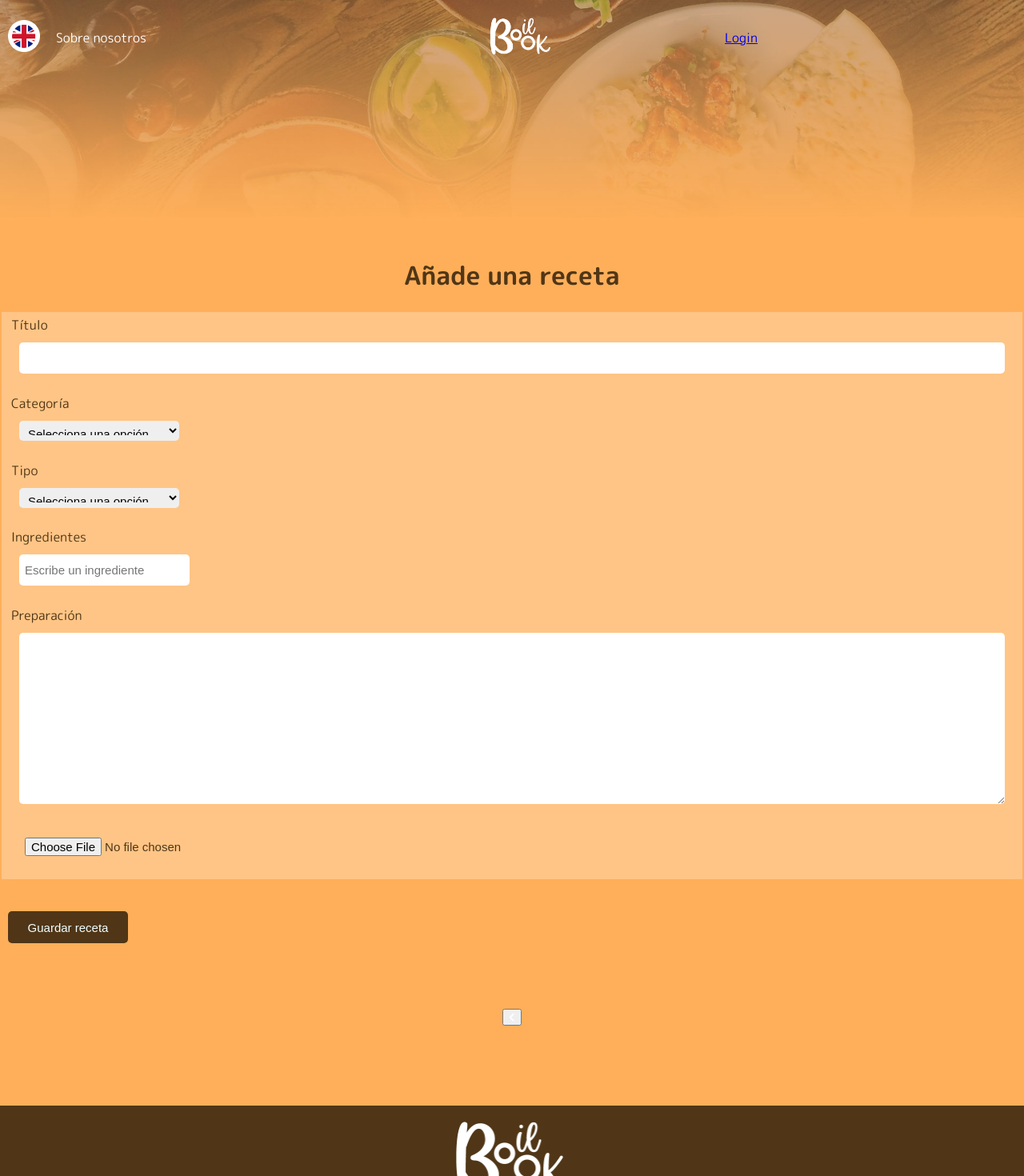
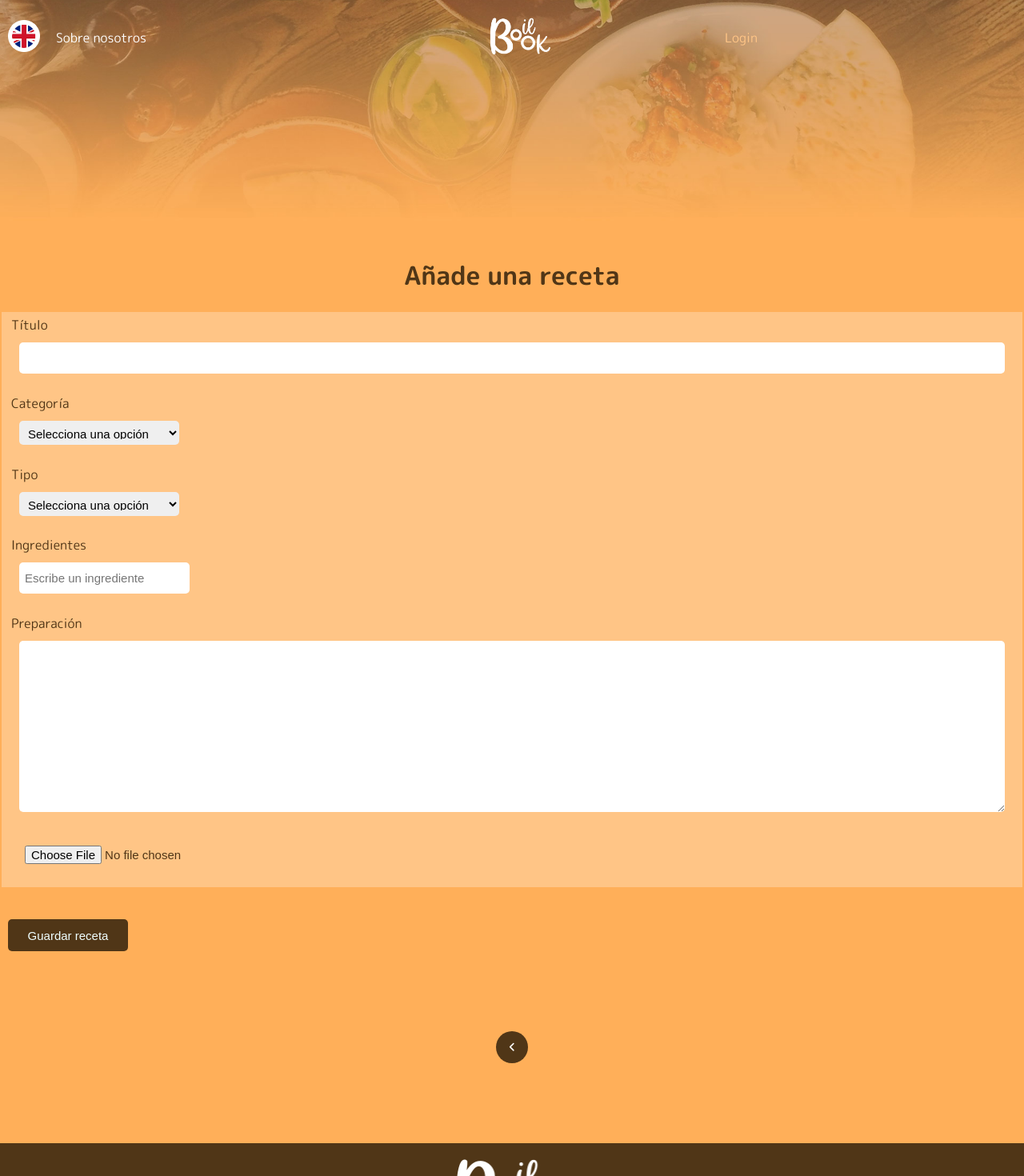
Before and after one commit to SandyNavalon/recipes-app, a React (Create React App) app: page /dashboard/add-recipes in a window 1280 px wide. Shown: the top 1470 px of the page at 80% size. Built offline with nearby package versions, Linux system fonts and the light colour scheme.

Commit message:
Merging  styles

```diff
--- a/src/Components/AddRecipes/AddRecipesComponent.jsx
+++ b/src/Components/AddRecipes/AddRecipesComponent.jsx
@@ -121,7 +121,7 @@ const AddRecipe = ({ handleSubmit }) => {
               <button type="submit">Guardar receta</button>
 
           </form>
-          <div>
+          <div className="back">
           <button >
             <Link to="/dashboard/"><FontAwesomeIcon className="icon" icon={faAngleLeft} /></Link>
           </button>
--- a/src/Components/AddRecipes/AddRecipesComponent.scss
+++ b/src/Components/AddRecipes/AddRecipesComponent.scss
@@ -27,7 +27,7 @@
         border: 0;
 
         img{
-            border-radius: 100px;
+            border-radius: 10px;
             border: 3px solid white;
 
             margin-bottom: 10px;
@@ -45,6 +45,9 @@
     select {
         cursor: pointer;
         width: 200px;
+        height: 30px;
+        padding: 7px;
+
     }
 
     button{
@@ -66,5 +69,28 @@
         @include button-active;
     }
 
+}
 
+.back{
+
+    button{
+        @include button;
+        background-color: $bgc-color-principal;
+        width: 40px;
+        height: 40px;
+        border-radius: 20px;
+        border: none;
+    }
+
+    button:disabled{
+        @include button-disabled;
+    }
+
+    button:hover{
+        @include button-hover;
+    }
+
+    button:active{
+        @include button-active;
+    }
 }
--- a/src/Components/AddRecipes/IngredientsList/ingredients.js
+++ b/src/Components/AddRecipes/IngredientsList/ingredients.js
@@ -87,6 +87,7 @@ let ingredients = [
     'Merluza🐟',
     'Mostaza🌭',
     'Muslos de pavo🍗',
+    'Naranja',
     'Nata cocinar 🥛',
     'Nata montada🥛',
     'Nueces🥜',
--- a/src/Components/NavbarOne/NavbarOne.jsx
+++ b/src/Components/NavbarOne/NavbarOne.jsx
@@ -45,11 +45,11 @@ const NavbarOne = () => {
                       <NavLink to="/dashboard" className="navbarOne__col2-link"><p > Chef {user.user}  </p></NavLink>
                     </div>
                     <NavLink onClick={handleLogout} className="navbarOne__col2-link" to="/">
-                       <p>| Logout</p>
+                      <p>| Logout</p>
                     </NavLink>
                 </div>
 
-               </div>
+              </div>
             </div>
         {/**fila2 */}
 
@@ -76,7 +76,7 @@ const NavbarOne = () => {
         <div className="navbarOne__col2">
           <div><p></p></div>
 
-       </div>
+      </div>
     </div>
 {/**fila2 */}
 
--- a/src/Components/NavbarOne/NavbarOne.scss
+++ b/src/Components/NavbarOne/NavbarOne.scss
@@ -29,6 +29,7 @@
     background-size: cover;
     background-position: center bottom;
     padding-bottom: 100px;
+
     &__row1{
         max-width: 1280px;
         width: 100%;
@@ -49,6 +50,7 @@
                 width: 40px;
                 margin-right:30px;
             }
+
         &__col2 {
             width: 50%;
             margin-top: 50px;
@@ -58,14 +60,13 @@
             text-align: right;
             margin-right:20px;
             color: #fff;
+
         }
 
         &__col2-items{
             display: flex;
             flex-direction: row;
             align-content: center;
-
-
         }
 
                 &__col2-user{
@@ -73,7 +74,7 @@
                     display: flex;
                     flex-direction: row;
                     justify-content:start;
-
+                    text-transform: capitalize;
 
                     img{
                         width: 20px;
--- a/src/Components/NavbarTwo/Navbar.scss
+++ b/src/Components/NavbarTwo/Navbar.scss
@@ -33,8 +33,6 @@
         margin: 0 auto;
         padding-top: 20px;
 
-
-
     }
 
     &__box0{
@@ -58,8 +56,6 @@
         margin-left:10px;
         width: 30%;
 
-
-
         &-lang{
 
             &-icon{
@@ -82,7 +78,6 @@
                 color:$btn-second;
             }
 
-
         }
     }
 
@@ -94,7 +89,6 @@
         margin-right:10px;
         width: 30%;
         text-decoration: none;
-
 
 
         &-user{
@@ -145,9 +139,7 @@
 
                 .logout-hover:hover{
                     color:$btn-second;
-
                 }
-
 
             }
 
@@ -167,6 +159,16 @@
             color:chocolate;
         }
 
+        &-login{
+            display: flex;
+            align-items: center;
+
+            &-link{
+                text-decoration: none;
+                color: $ligth;
+            }
+        }
+
     }
 
 
--- a/src/Components/NavbarTwo/NavbarTwo.jsx
+++ b/src/Components/NavbarTwo/NavbarTwo.jsx
@@ -52,7 +52,7 @@ const NavbarTwo = () => {
               <div className="navbar__box2-logout">
 
                 <NavLink onClick={handleLogout} className={({ isActive }) => (isActive ? "active" : "inactive")} to="/">
-                 | <FontAwesomeIcon className="navbar__box2-logout-icon" icon={ faDoorOpen}/><span className="logout-hover"> Logout</span>
+                | <FontAwesomeIcon className="navbar__box2-logout-icon" icon={ faDoorOpen}/><span className="logout-hover"> Logout</span>
                 </NavLink>
               </div>
           </div>
@@ -73,8 +73,8 @@ const NavbarTwo = () => {
             </NavLink>
           </div>
 
-          <div className="navbar__box2-log">
-            <NavLink onClick={handleLogout}  to="/login">
+          <div className="navbar__box2-login">
+            <NavLink className="navbar__box2-login-link" to="/login">
                   Login
             </NavLink>
           </div>
--- a/src/Pages/Dashboard/dashboard.index.jsx
+++ b/src/Pages/Dashboard/dashboard.index.jsx
@@ -88,7 +88,7 @@ function Dashboard(props) {
 
 
 
-  const deleteSeletedIngredients = (ingredients) => {
+  const deleteSelectedIngredients = (ingredients) => {
     const newIngredients = selectedIngredients.filter((i) => i !== ingredients);
     setSelectedIngredients(newIngredients);
     updateSearchFilter(newIngredients);
@@ -101,10 +101,10 @@ function Dashboard(props) {
       <>
         <div>
           <h3>LISTA INGREDIENTES</h3>
-          <ul>
+          <ul className="dashboard__recommender-list-select">
             {selectedIngredients.map((item) => (
               <li key={item}>
-                <span onClick={() => deleteSeletedIngredients(item)}><FontAwesomeIcon icon={faXmark}/> </span>
+                <span onClick={() => deleteSelectedIngredients(item)}><FontAwesomeIcon icon={faXmark}/> </span>
                 <span>{item}</span>
               </li>
             ))}
@@ -119,7 +119,7 @@ function Dashboard(props) {
 
     return (
       <>
-        <ul>
+        <ul className="dashboard__recommender-list-sugg">
           {suggestions.map((item, index) => (
             //al hacer click disparas la funcion de sugerencia seleccionada
             //que envia item que es un array de sugerencias
--- a/src/Pages/Dashboard/dashboard.scss
+++ b/src/Pages/Dashboard/dashboard.scss
@@ -57,6 +57,25 @@
             border-radius: 5px;
             padding: 10px;
         }
+
+        &-list{
+            &-sugg{
+                li{
+                    cursor: pointer;
+                    list-style: none;
+                }
+                li:hover{
+                    font-weight: bold;
+                }
+            }
+
+            &-select{
+                cursor: pointer;
+                list-style: none;
+            }
+
+
+        }
     }
     &__recipeTitle{
         text-align: center ;
@@ -96,9 +115,9 @@
              justify-content: center;
              position: relative;
 
-         }
-
-          &__list-item{ @include card;
+        }
+        &__list-item{
+            @include card;
 
 
                 .img {
@@ -113,12 +132,9 @@
                     }
                 }
 
+        }
 
-
-
-          }
-
-          &__list-item:hover{
+        &__list-item:hover{
             z-index: 100;
             animation: scale .4s linear;
             animation-fill-mode: forwards;
@@ -142,7 +158,6 @@
             100% {
                 -webkit-transform: scale(1.1);
                 transform: scale(1.1);
-
             }
         }
 
@@ -159,16 +174,12 @@
             @include mobile{
                 left:350px
             }
-
         }
 
         &__delete:hover{
-
                 background-color: $btn-second;
-
         }
     }
-
 
 .no-link {
     text-decoration: none;
@@ -177,11 +188,10 @@
 
 
 
- @media only screen and (max-width: 600px) {
+@media only screen and (max-width: 600px) {
 .dashboard{
 
     &__row1{
-
         display: flex;
         flex-direction: row;
         justify-content: center;
--- a/src/Pages/Home/home.scss
+++ b/src/Pages/Home/home.scss
@@ -8,13 +8,12 @@
     display: flex;
     align-items: center;
     max-width: 1280px;
+}
 
-}
 .recipeCard{
 display: flex;
 flex-direction: row;
 flex-wrap: wrap;
-
 
 
      &__list{
--- a/src/Pages/RecipeDetail/recipeDetail.scss
+++ b/src/Pages/RecipeDetail/recipeDetail.scss
@@ -25,7 +25,6 @@
         align-items: center;
         width: 100%;
         max-width: 1280px;
-
 
         //gap: 50px;
 
@@ -83,8 +82,8 @@
             }
 
             @include mobile{
-               max-width: 400px;
-               width:100%;
+                max-width: 400px;
+                width:100%;
             }
 
 
@@ -102,9 +101,9 @@
                 }
 
                 @include button;
-                width: 30px;
-                height: 30px;
-                border-radius: 15px;
+                width: 40px;
+                height: 40px;
+                border-radius: 20px;
                 border: none;
             }
 
```
Also changed, not shown: 2 other files (tests, documents, lock files or other folders). Lines whose indentation alone changed are shown as unchanged.
